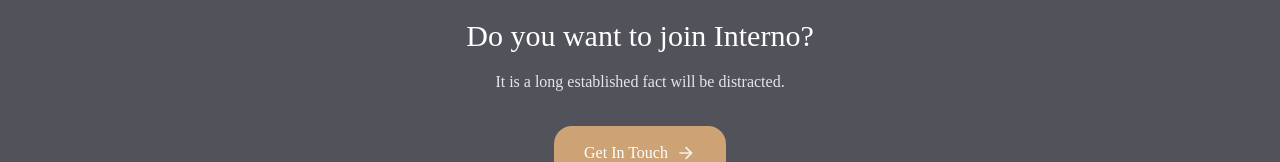
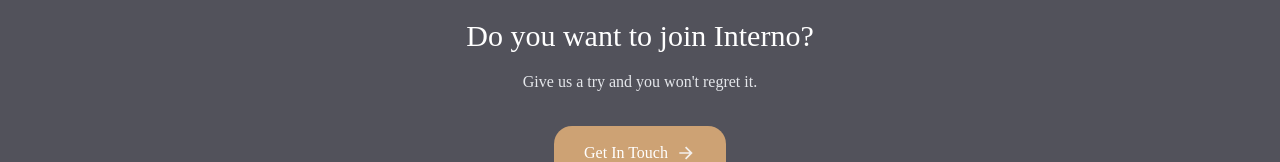
Before and after one commit to Chrispychrisx/Interno, a React (Vite) app: page / in a window 1280 px wide. Shown: the part 6098-6260 px from the top of the page. Built offline with nearby package versions, Linux system fonts and the light colour scheme.

Commit message:
New upload contacts

```diff
--- a/src/components/Contact.jsx
+++ b/src/components/Contact.jsx
@@ -11,7 +11,7 @@
             </h2>
 
             <p className='text-gray-200 text-base mb-8 max-w-sm lg:max-w-none mx-auto'>
-                It is a long established fact will be distracted.
+                Give us a try and you won't regret it.
             </p>
 
             <button className='btn btn-accent mx-auto'>
```
